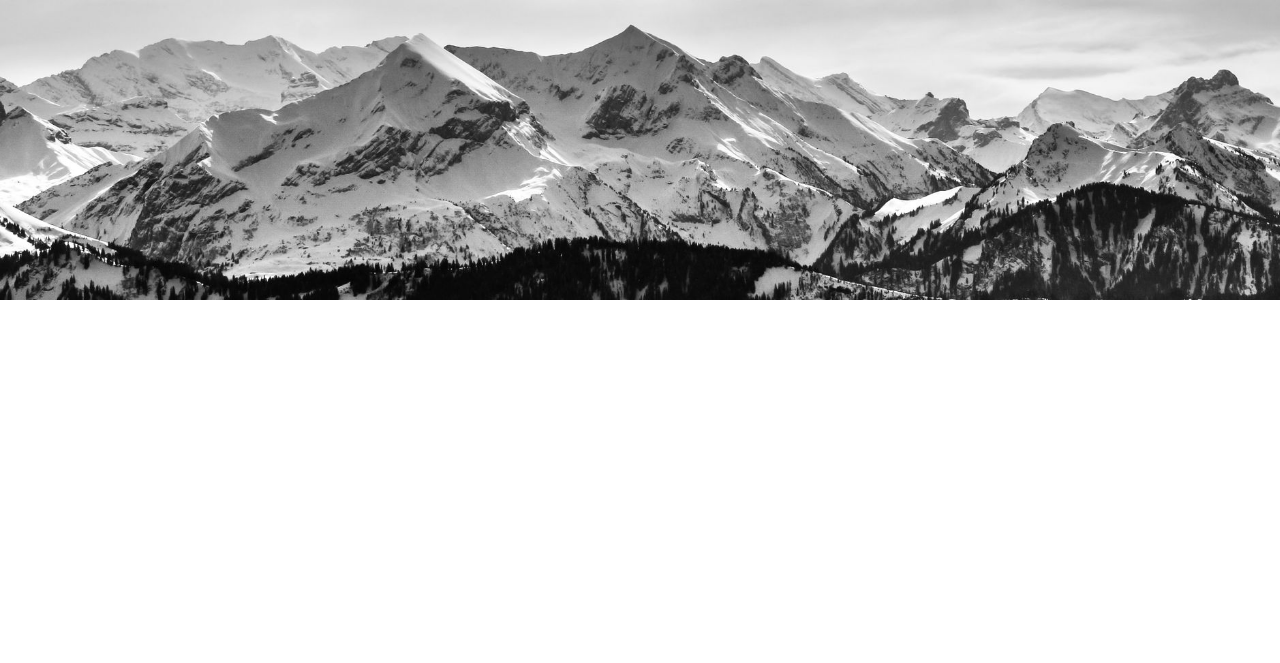
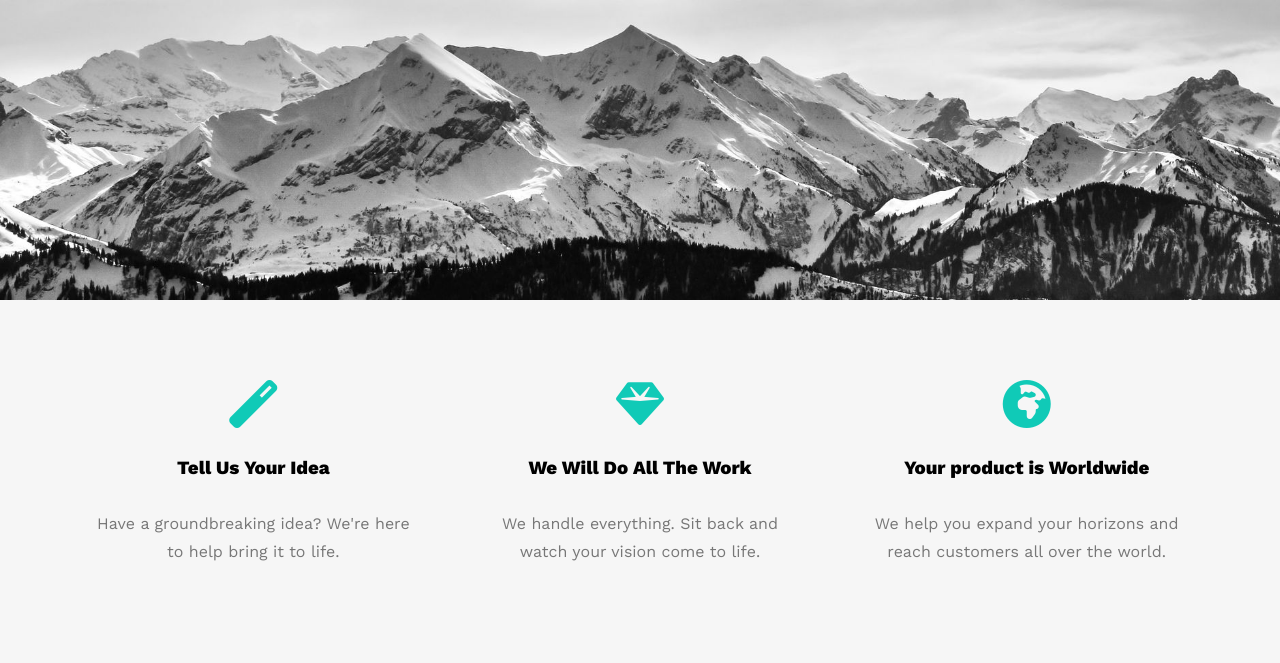
Before and after one commit to bedo-morad/frontend-projects, a plain HTML site: page Template_1-PSD_Agency_Template/index.html in a window 1280 px wide. Shown: the part 500-1163 px from the top of the page. Before the commit the page ends 800 px from the top, so only its background shows below. Drawn offline with nearby package versions, Linux system fonts and the light colour scheme.

Commit message:
Create Features Section
Signed-off-by: bedo <bodymosad67@gmail.com>

```diff
--- a/Template_1-PSD_Agency_Template/css/leon.css
+++ b/Template_1-PSD_Agency_Template/css/leon.css
@@ -166,7 +166,40 @@ body {
 }
 
 .landing .intro-text p {
-
+    font-size: 19px;
+    line-height: 1.8;
 }
 
 /*End Landing Screen*/
+/*Start Features*/
+.features {
+    padding-top: 60px;
+    padding-bottom: 60px;
+    background-color: #f6f6f6;
+}
+
+.features .container {
+    display: grid;
+    grid-template-columns: repeat(auto-fill, minmax(300px, 1fr));
+    grid-gap: 20px;
+}
+
+.features .feat {
+    padding: 20px;
+    text-align: center;
+}
+
+.features .feat i {
+    color: var(--main-color);
+}
+
+.features .feat h3 {
+    font-weight: 800;
+    margin: 30px 0;
+}
+.features .feat p {
+    line-height: 1.8;
+    color: #777;
+    font-size: 16px;
+}
+/*End Features*/
--- a/Template_1-PSD_Agency_Template/index.html
+++ b/Template_1-PSD_Agency_Template/index.html
@@ -46,5 +46,26 @@
     </div>
 </div>
 <!--End Landing Screen-->
+<!--Start Features-->
+<div class="features">
+    <div class="container">
+        <div class="feat">
+            <i class="fas fa-magic fa-3x"></i>
+            <h3>Tell Us Your Idea</h3>
+            <p>Have a groundbreaking idea? We're here to help bring it to life.</p>
+        </div>
+        <div class="feat">
+            <i class="fas fa-gem fa-3x"></i>
+            <h3> We Will Do All The Work </h3>
+            <p>We handle everything. Sit back and watch your vision come to life.</p>
+        </div>
+        <div class="feat">
+            <i class="fas fa-globe-africa fa-3x"></i>
+            <h3>Your product is Worldwide</h3>
+            <p>We help you expand your horizons and reach customers all over the world.</p>
+        </div>
+    </div>
+</div>
+<!--End Features-->
 </body>
 </html>
```
